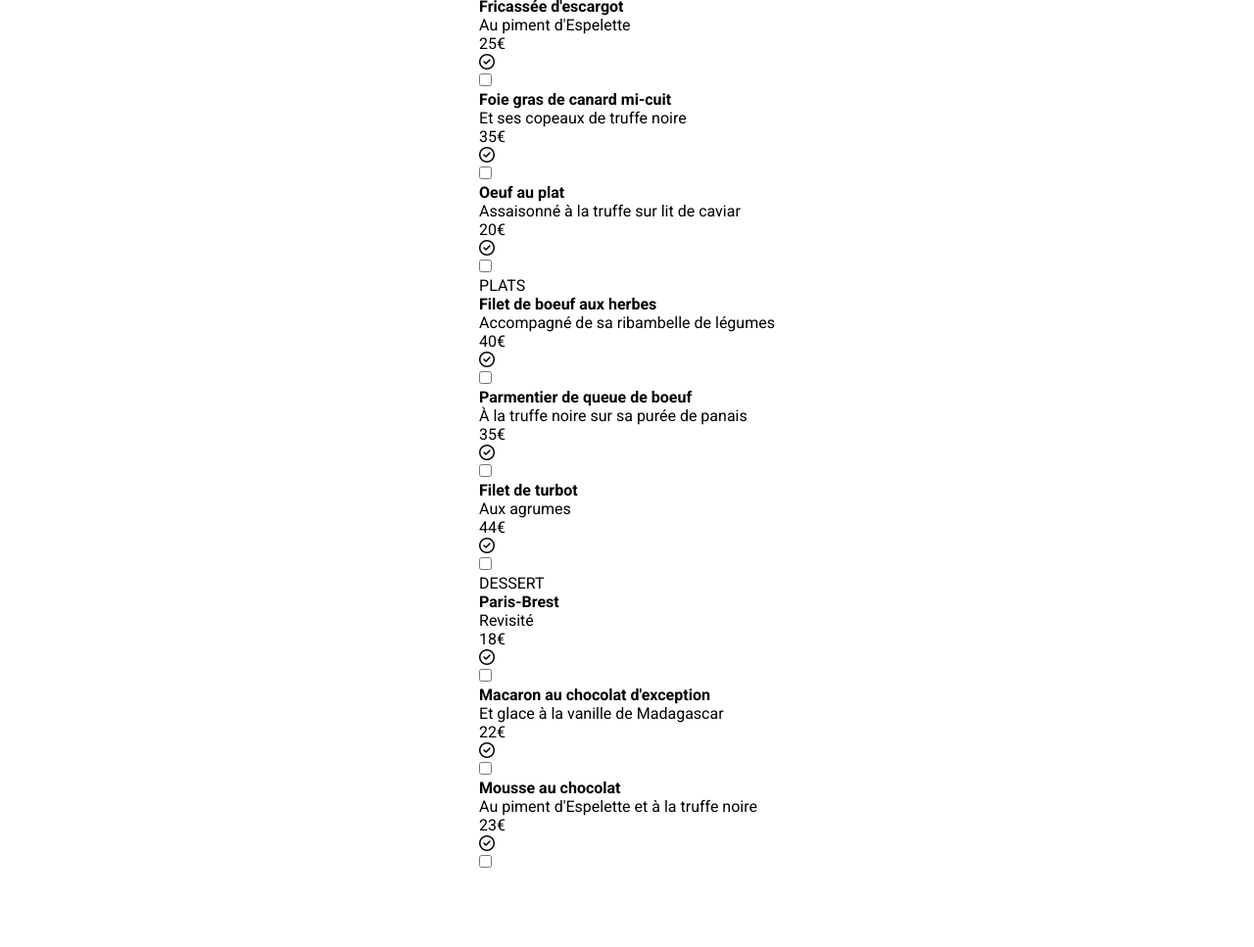
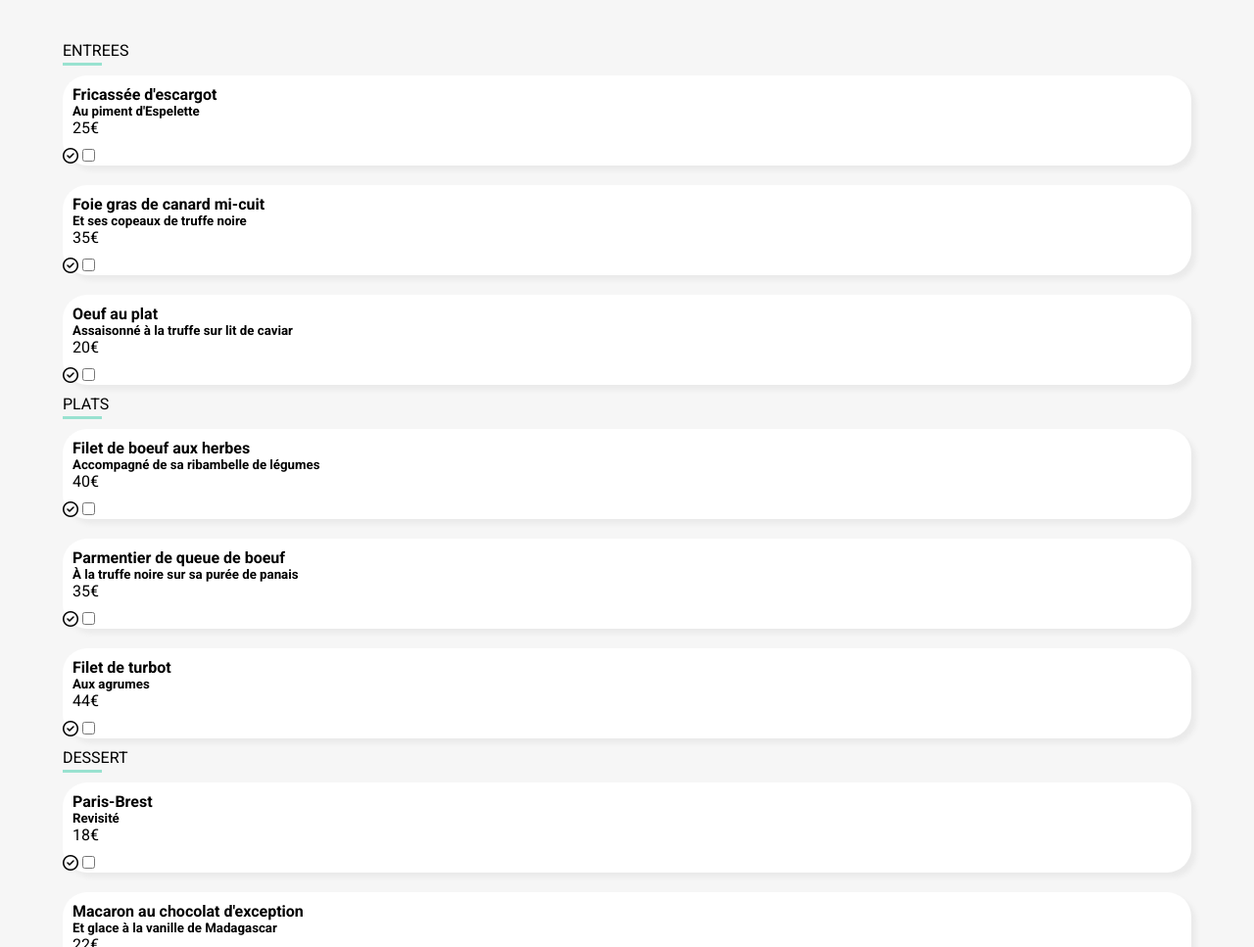
Before and after one commit to sachi86/ChristelleBono_3_09072021, a website: page la_palette_du_gout.html in a window 1280 px wide. Shown: the part 326-1293 px from the top of the page at 98% size. Before the commit the page ends 1216 px from the top, so only its background shows below. Drawn offline with Linux system fonts and the light colour scheme; a web font is replaced by a local one.

Commit message:
intégration de la partie menu en HTML de La palette du gout

```diff
--- a/la_palette_du_gout.html
+++ b/la_palette_du_gout.html
@@ -27,132 +27,158 @@
         <div class="menu">
             <form class="menu_form" method="POST" action="traitement.php">
                 <legend class="menu_dish">ENTREES</legend>
-
+                <div class="menu_dish_container">
                     <label class="menu_dish_option"for="Fricassee">
                         <div class="menu_dish_option_title">
                             <h4>Fricassée d'escargot</h4>
                         </div>
                         <div class="menu_dish_option_aside">
-                        <p>Au piment d'Espelette</p>
+                            <h5>Au piment d'Espelette</h5>
                             <p>25€</p>
                         </div>
+                    </label>
                     <div class="anim_check">
                         <i class="fa fa-check-circle-o" aria-hidden="true"></i>
+                        <input type="checkbox" name="entree" id="Fricassee">
                     </div>
-                </label>
-                <input type="checkbox" name="entree" id="Fricassee">
+                </div>
+                <div class="menu_dish_container">
                     <label class="menu_dish_option"for="foie-gras">
                         <div class="menu_dish_option_title">
                             <h4>Foie gras de canard mi-cuit</h4>
                         </div>
                         <div class="menu_dish_option_aside">
-                        <p>Et ses copeaux de truffe noire</p>
+                            <h5>Et ses copeaux de truffe noire</h5>
                             <p>35€</p>
                         </div>
+                    </label>
                     <div class="anim_check">
                         <i class="fa fa-check-circle-o" aria-hidden="true"></i>
+                        <input type="checkbox" name="entree" id="foie-gras">
                     </div>
-                </label>
-                <input type="checkbox" name="entree" id="foie-gras">
+                </div>
+                <div class="menu_dish_container">
                     <label class="menu_dish_option"for="Oeuf">
                         <div class="menu_dish_option_title">
                             <h4>Oeuf au plat</h4>
                         </div>
                         <div class="menu_dish_option_aside">
-                        <p>Assaisonné à la truffe sur lit de caviar</p>
+                            <h5>Assaisonné à la truffe sur lit de caviar</h5>
                             <p>20€</p>
                         </div>
+                    </label>
                     <div class="anim_check">
                         <i class="fa fa-check-circle-o" aria-hidden="true"></i>
+                        <input type="checkbox" name="entree" id="caviar">
                     </div>
-                </label>
-                <input type="checkbox" name="entree" id="foie-gras">
+                </div>
 
                 <legend class="menu_dish">PLATS</legend>
 
+                <div class="menu_dish_container">
                     <label class="menu_dish_option"for="Filet-boeuf">
                         <div class="menu_dish_option_title">
                             <h4>Filet de boeuf aux herbes</h4>
                         </div>
                         <div class="menu_dish_option_aside">
-                        <p>Accompagné de sa ribambelle de légumes</p>
+                            <h5>Accompagné de sa ribambelle de légumes</h5>
                             <p>40€</p>
                         </div>
+                    </label>
                     <div class="anim_check">
                         <i class="fa fa-check-circle-o" aria-hidden="true"></i>
+                        <input type="checkbox" name="dish" id="Filet-boeuf">
                     </div>
-                </label>
-                <input type="checkbox" name="dish" id="Filet-boeuf">
+                </div>
+                <div class="menu_dish_container">
                     <label class="menu_dish_option"for="Parmentier">
                         <div class="menu_dish_option_title">
                             <h4>Parmentier de queue de boeuf</h4>
                         </div>
                         <div class="menu_dish_option_aside">
-                        <p>À la truffe noire sur sa purée de panais</p>
+                            <h5>À la truffe noire sur sa purée de panais</h5>
                             <p>35€</p>
                         </div>
+                    </label>
                     <div class="anim_check">
                         <i class="fa fa-check-circle-o" aria-hidden="true"></i>
+                        <input type="checkbox" name="dish" id="Parmentier">
                     </div>
-                </label>
-                <input type="checkbox" name="dish" id="Parmentier">
+                </div>
+                <div class="menu_dish_container">
                     <label class="menu_dish_option"for="Filet-turbot">
                         <div class="menu_dish_option_title">
                             <h4>Filet de turbot</h4>
                         </div>
                         <div class="menu_dish_option_aside">
-                        <p>Aux agrumes</p>
+                            <h5>Aux agrumes</h5>
                             <p>44€</p>
                         </div>
+                    </label>
                     <div class="anim_check">
                         <i class="fa fa-check-circle-o" aria-hidden="true"></i>
+                        <input type="checkbox" name="dish" id="Filet-turbot">
                     </div>
-                </label>
-                <input type="checkbox" name="dish" id="Filet-turbot">
+                </div>
 
                 <legend class="menu_dish">DESSERT</legend>
 
+                <div class="menu_dish_container">
                     <label class="menu_dish_option"for="Paris_brest">
                         <div class="menu_dish_option_title">
                             <h4>Paris-Brest</h4>
                         </div>
                         <div class="menu_dish_option_aside">
-                        <p>Revisité</p>
+                            <h5>Revisité</h5>
                             <p>18€</p>
                         </div>
+                    </label>
                     <div class="anim_check">
                         <i class="fa fa-check-circle-o" aria-hidden="true"></i>
+                        <input type="checkbox" name="dessert" id="Paris_brest">
                     </div>
-                </label>
-                <input type="checkbox" name="dessert" id="Paris_brest">
+                </div>
+                <div class="menu_dish_container">
                     <label class="menu_dish_option"for="Macaron">
                         <div class="menu_dish_option_title">
                             <h4>Macaron au chocolat d'exception</h4>
                         </div>
                         <div class="menu_dish_option_aside">
-                        <p>Et glace à la vanille de Madagascar</p>
+                            <h5>Et glace à la vanille de Madagascar</h5>
                             <p>22€</p>
                         </div>
+                    </label>
                     <div class="anim_check">
                         <i class="fa fa-check-circle-o" aria-hidden="true"></i>
+                        <input type="checkbox" name="dessert" id="Macaron">
                     </div>
-                </label>
-                <input type="checkbox" name="dessert" id="Macaron">
+                </div>
+                <div class="menu_dish_container">
                     <label class="menu_dish_option"for="Mousse-choco">
                         <div class="menu_dish_option_title">
                             <h4>Mousse au chocolat</h4>
                         </div>
                         <div class="menu_dish_option_aside">
-                        <p>Au piment d'Espelette et à la truffe noire</p>
+                            <h5>Au piment d'Espelette et à la truffe noire</h5>
                             <p>23€</p>
                         </div>
+                    </label>
                     <div class="anim_check">
                         <i class="fa fa-check-circle-o" aria-hidden="true"></i>
+                        <input type="checkbox" name="dessert" id="Mousse-choco">
                     </div>
-                </label>
-                <input type="checkbox" name="dessert" id="Mousse-choco">
+                </div>
             </form>
         </div>
     </main>
+    <footer class="footer">
+        <div><img class="footer_logo" src="medias/logo/ohmyfood@2x.svg"alt="logo de Ohmyfood"/></div>
+        <ul class="footer_list">
+            <li class="footer_list_composant"><a href="#"><i class="footer_list_composant_icon fa fa-cutlery" aria-hidden="true"></i></i>Devenir partenaire</a></li>
+            <li class="footer_list_composant"><a href="#"><i class="footer_list_composant_icon fas fa-hands-helping" aria-hidden="true"></i>Devenir partenaire</a></li>
+            <li class="footer_list_composant"><a href="#">Mentions légales</a></li>
+            <li class="footer_list_composant"><a href="#">Contact</a></li>
+        </ul>
+    </footer>
 </body>
 </html>
--- a/sass/layout/_section-resto.scss
+++ b/sass/layout/_section-resto.scss
@@ -26,3 +26,46 @@
         margin-right: 5%;
     }
 }
+.menu {
+    display: flex;
+    flex-direction: column;
+    justify-content: center;
+    width: 100%;
+    background-color: $color-background;
+    padding: 5%;
+    &_form {
+        display:flex;
+        flex-direction: column;
+        justify-content: center;
+        width:100%;
+    }
+    &_dish {
+        display: flex;
+        flex-direction: column;
+        font-size: 1rem;
+        &::after {
+            display: block;
+            content: "";
+            width: 40px;
+            height: 6px;
+            border-bottom: 3px solid $color-tertiary;
+        }
+        &_container {
+            display: flex;
+            flex-flow:column wrap;
+            width:100%;
+            height:20%;
+            background-color: white;
+            border-radius: $border-radius;
+            box-shadow: $size-shadow $size-shadow $size-shadow $color-shadow;
+            margin:10px 0 10px 0;
+        }
+        &_option {
+            display: flex;
+            flex-flow:column wrap;
+            width:100%;
+            height:20%;
+            padding: 10px;
+        }
+    }
+}
--- a/sass/utils/_keyframes.scss
+++ b/sass/utils/_keyframes.scss
@@ -17,11 +17,12 @@
   @keyframes progress-image {
     0% {
       transform-origin: 50% 0%;
-      transform:scale(0) rotate(180deg);
-      border-radius: 60%;
+      transform:scale(-1) rotate(180deg);
+
     }
     50% {
-      border-radius: 50%;
+      border-radius: 70%;
+      transform:scale(0) rotate(180deg);
     }
     100% {
       transform-origin: 50% 50%;
```
Also changed, not shown: css/style.css, sass/main.css, 2 other files. Lines whose indentation alone changed are shown as unchanged.
